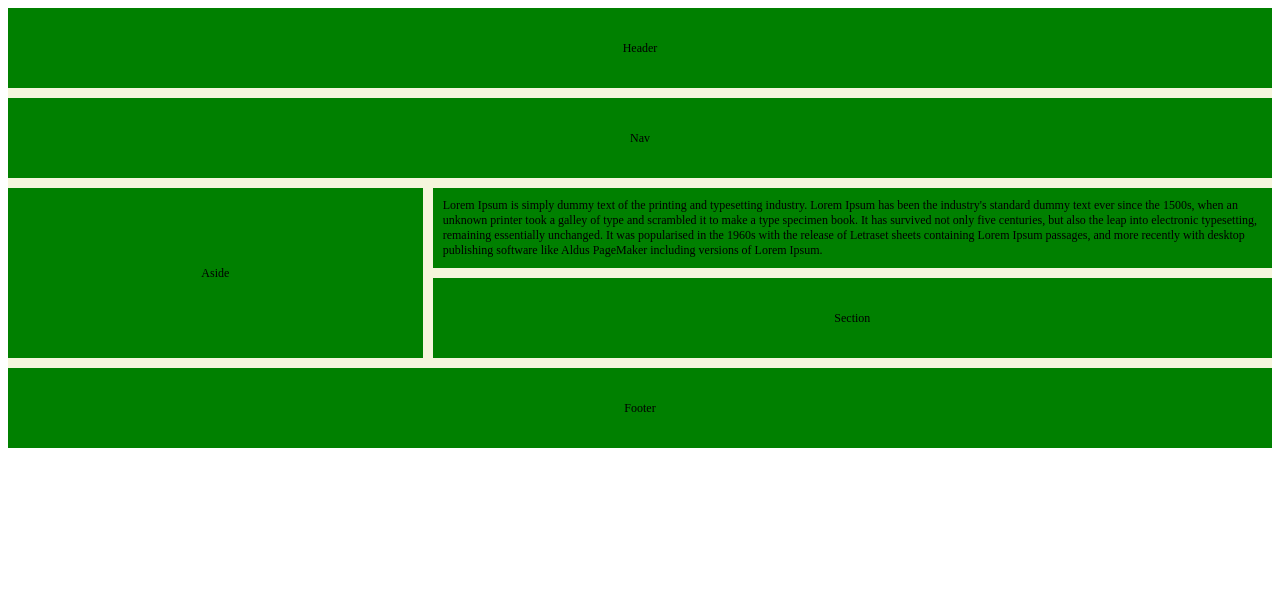
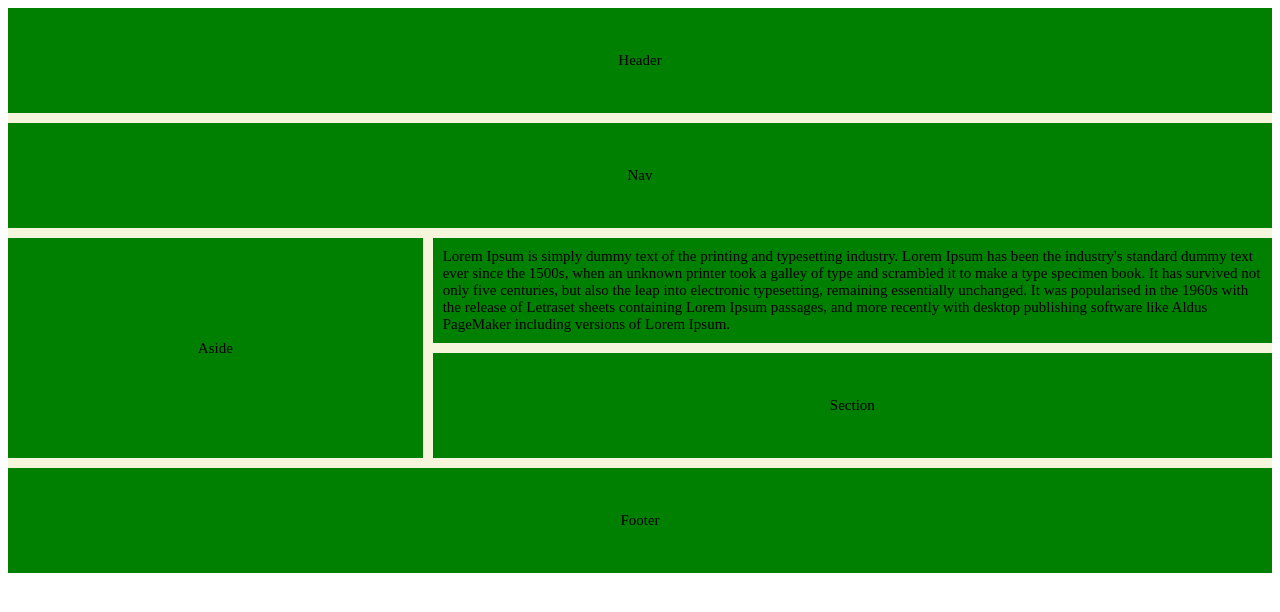
Before and after one commit to emilioSp/flex-vs-grid, a plain HTML site: page grid-template.html in a window 1280 px wide. Drawn offline with Linux system fonts and the light colour scheme.

Commit message:
Add meta data viewport

```diff
--- a/desktop.css
+++ b/desktop.css
@@ -12,7 +12,7 @@
 }
 .container > div {
     background-color: green;
-    font-size: 12px;
+    font-size: 15px;
     padding: 10px;
     display: flex;
     justify-content: center;
--- a/grid-template.html
+++ b/grid-template.html
@@ -2,6 +2,7 @@
 <html lang="en">
 <head>
     <meta charset="UTF-8">
+    <meta name="viewport" content="width=device-width, initial-scale=1">
     <title>Grid template</title>
     <link rel="stylesheet" href="desktop.css">
     <!-- css loading is not blocking because browser knows that this style applies only for certain kind od screen -->
```
